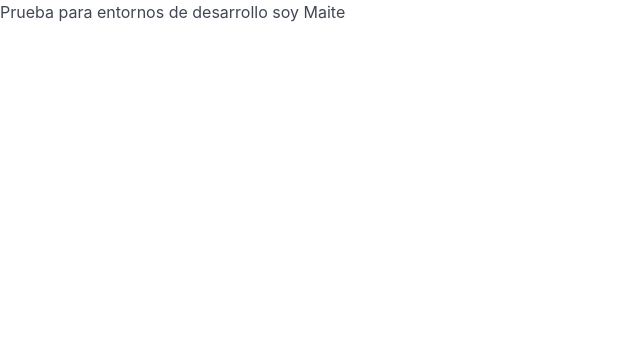
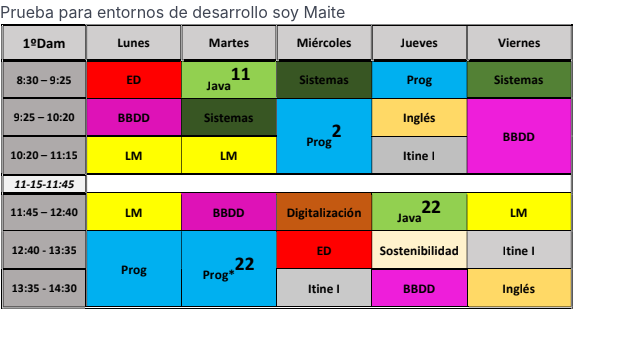
Before and after one commit to MaiteSola/pruebaLauraYMaite, a plain HTML site: page index.html in a window 1280 px wide. Shown: the whole page, without its empty margins (0-640 px from the left). Drawn offline with Linux system fonts and the light colour scheme; files that its build step writes are made by us from their sources.

Commit message:
Introduzco img en MaiteRama

```diff
--- a/index.html
+++ b/index.html
@@ -13,6 +13,8 @@
 
 <p>Prueba para entornos de desarrollo soy Maite</p>
 
+<img src="./img/horario DAM1.png">
+
 
 </body>
 </html>
```
Also changed, not shown: img/horario DAM1.png (added).
